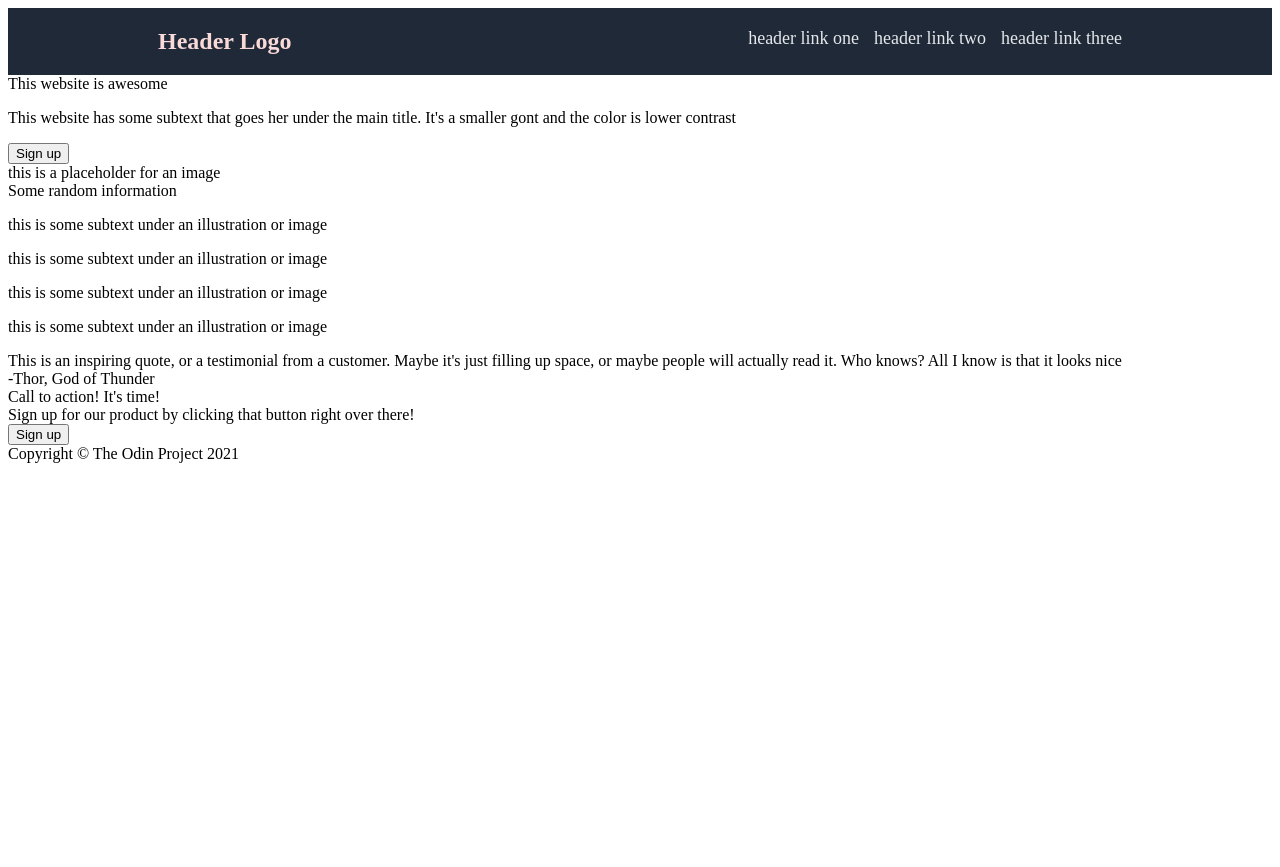
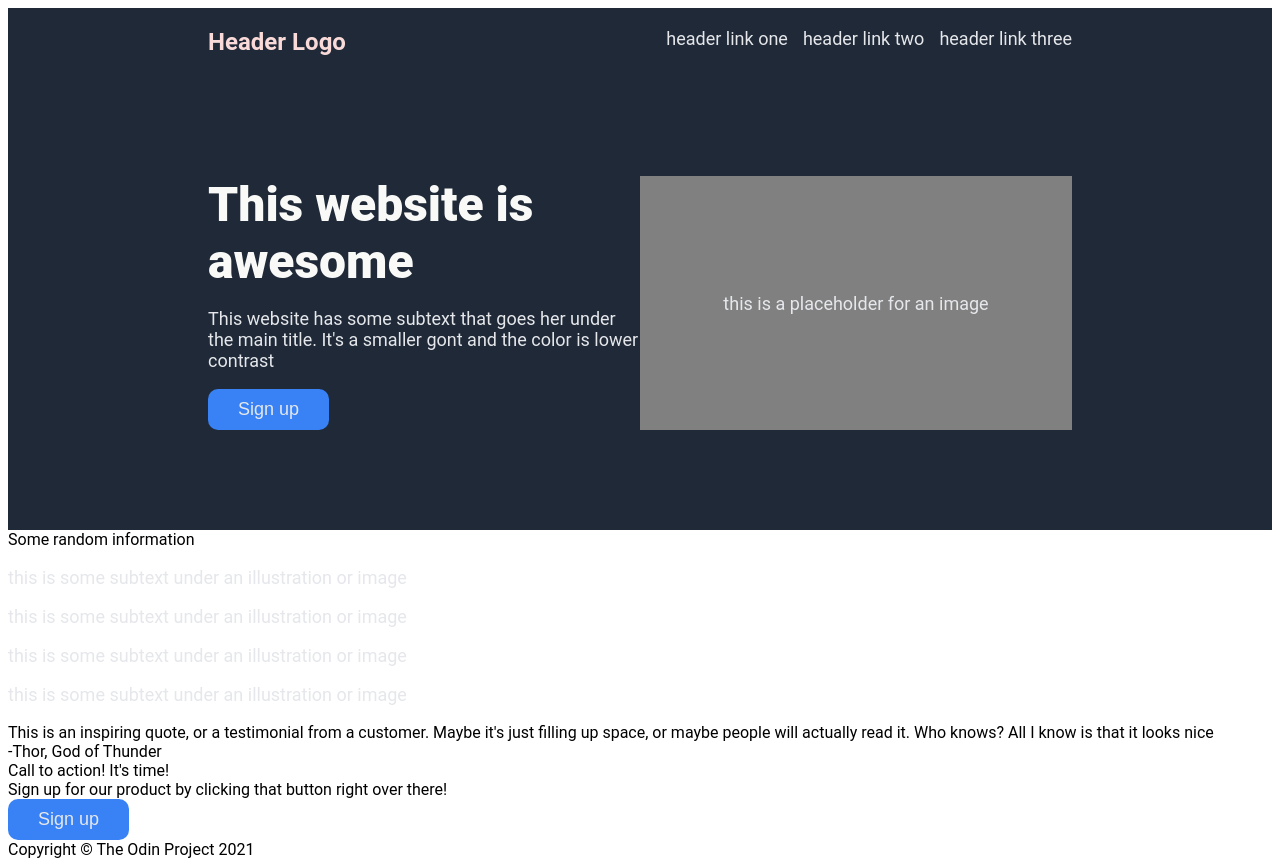
Before and after one commit to ShaunLaidlow/landing-page, a plain HTML site: page index.html in a window 1280 px wide. Before the commit the page ends 800 px from the top, so only its background shows below. Drawn offline with Linux system fonts and the light colour scheme.

Commit message:
Add CSS For Section One
Added CSS that creates section one. Padding around image may
need to be adjusted

```diff
--- a/style.css
+++ b/style.css
@@ -1,13 +1,40 @@
+body {
+    font-family: "roboto",sans-serif;
+}
+
+button {
+    background-color: #3882F6;
+    color: #E5E7EB;
+    padding: 10px 30px;
+    border-radius: 10px;
+    border: none;
+    font-size: 18px;
+}
+
 .header {
     background-color: #1F2937;
     display: flex;
     justify-content: space-between;
-    padding: 20px 150px;
+    padding: 20px 200px;
 }
 
-.header-link {
+.header-link, p, .image  {
     color: #E5E7EB;
     font-size: 18px;
+}
+
+.image {
+    width: 450px;
+    display: flex;
+    justify-content: center;
+    align-items: center;
+    background-color: grey;
+}
+
+
+.left {
+
+    width: 450px;
 }
 
 .links {
@@ -20,3 +47,20 @@
     color: #F9DAD8;
     font-weight: 700;
 }
+
+.main-title {
+    font-size: 48px;
+    font-weight: 900;
+    color: #F9FAF8;
+}
+
+.right {
+
+}
+
+.section-one {
+    display: flex;
+    background-color: #1F2937;
+    padding: 100px 200px;
+    justify-content: space-between;
+}
```
